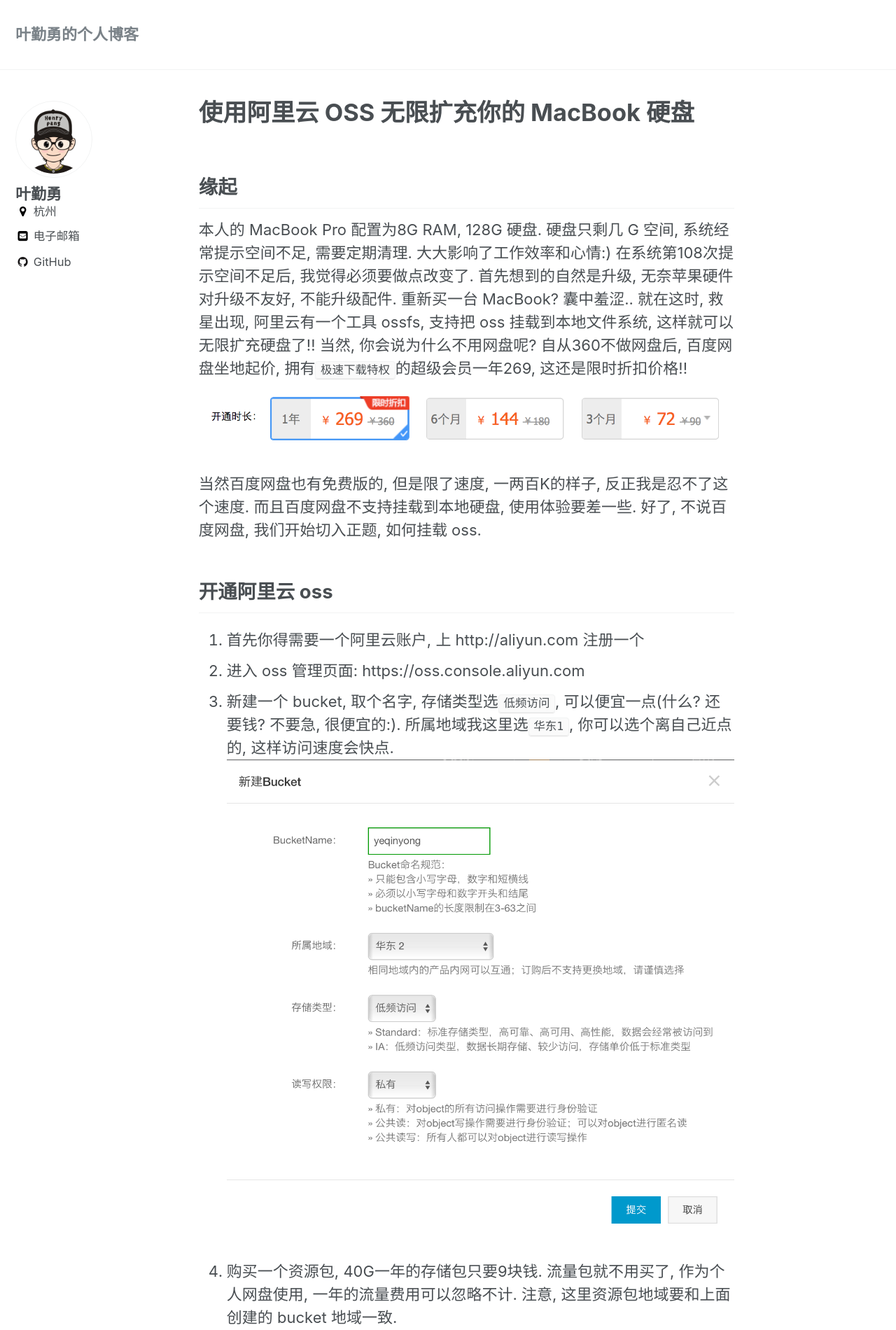
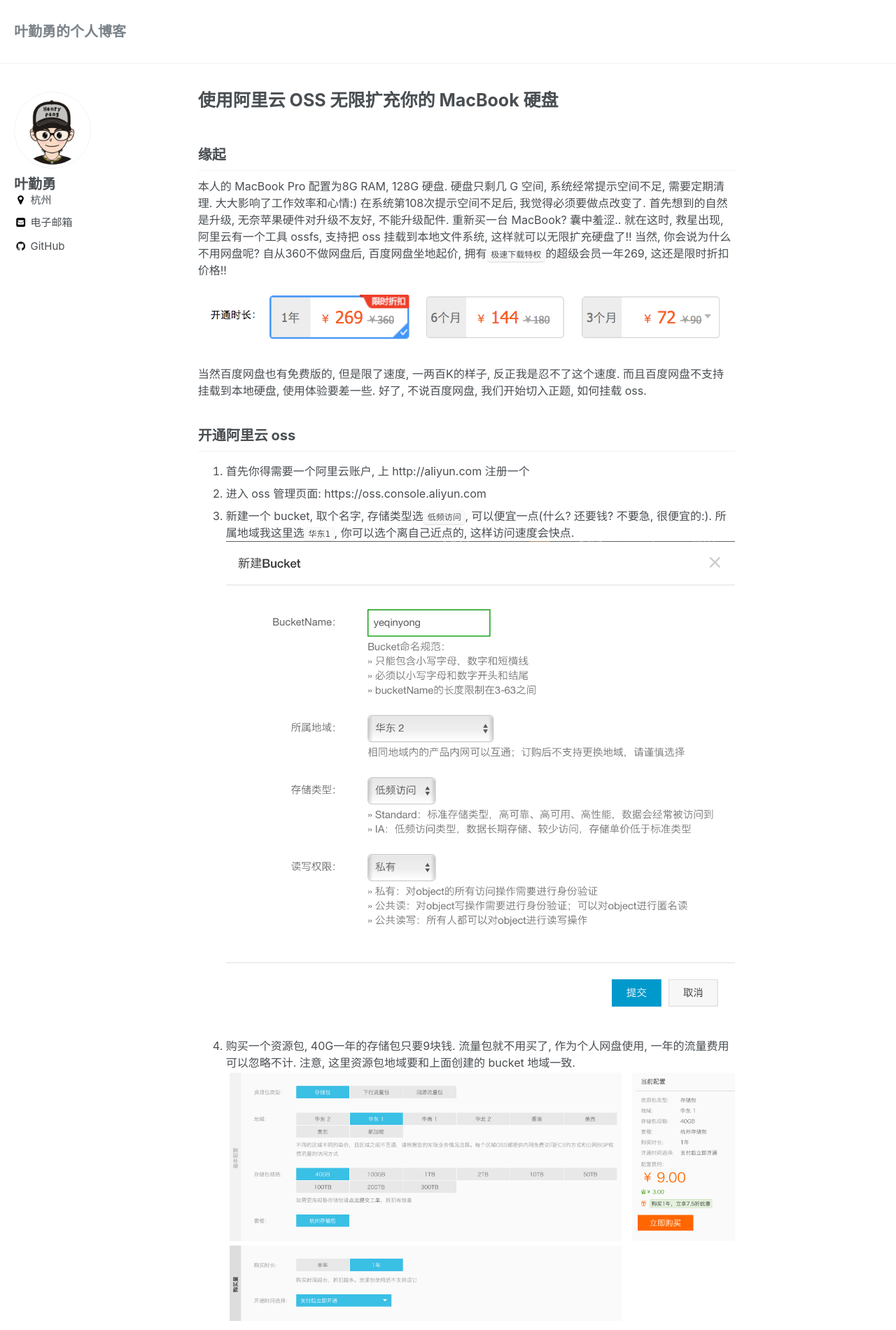
Before and after one commit to yeqinyong/yeqinyong.github.io, a Jekyll site: the page built from _posts/2017-04-06-mac-ossfs.md, in a window 1280 px wide. Shown: the top 1900 px of the page at 70% size. Built offline with Jekyll 4.4.1, drawn with Linux system fonts in a browser that asks for light colours; some of the changed text lies outside the part shown.

Commit message:
reduce-page-font-size

```diff
--- a/_sass/_page.scss
+++ b/_sass/_page.scss
@@ -19,6 +19,8 @@
 }
 
 .page {
+    font-size: 0.8em;
+
   @include breakpoint($large) {
     @include span(10 of 12 last);
     @include prefix(0.5 of 12);
@@ -51,6 +53,7 @@
 }
 
 .page__content {
+
 
   h2 {
     padding-bottom: 0.5em;
--- a/_sass/_reset.scss
+++ b/_sass/_reset.scss
@@ -19,7 +19,7 @@
   }
 
   @include breakpoint($x-large) {
-    font-size: 22px;
+    font-size: 20px;
   }
 
   -webkit-text-size-adjust: 100%;
--- a/_sass/_variables.scss
+++ b/_sass/_variables.scss
@@ -41,7 +41,6 @@
 $type-size-6                : 0.75em !default;   // ~12px
 $type-size-7                : 0.6875em !default; // ~11px
 $type-size-8                : 0.625em !default;  // ~10px
-
 
 /*
    Colors
```
